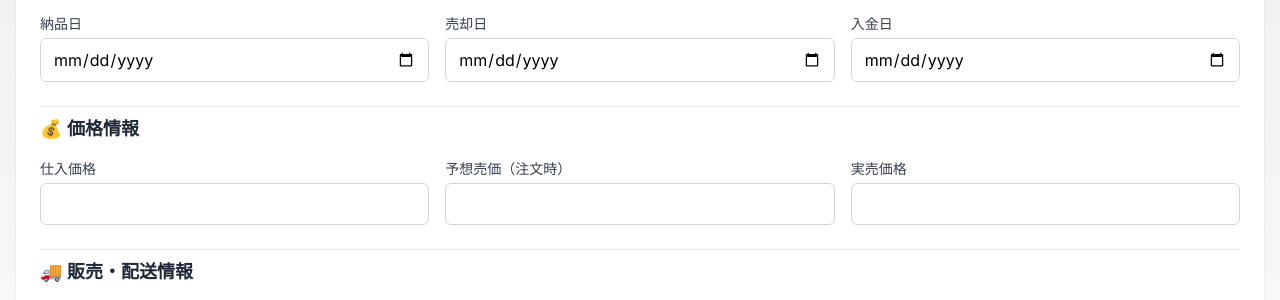
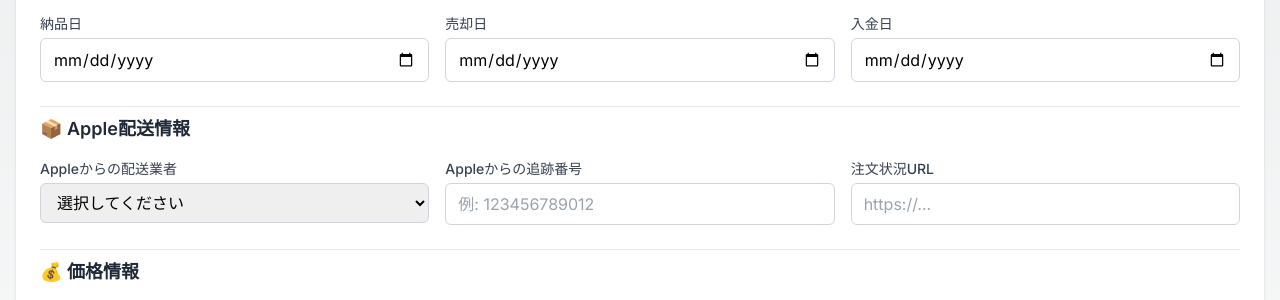
Before and after one commit to ponta-ta-taro/resale-tracker, a Next.js app: page /inventory/new in a window 1280 px wide. Shown: the part 1383-1683 px from the top of the page. Built offline with nearby package versions, Linux system fonts and the light colour scheme; no server answers; the database is empty.

Commit message:
Add Apple shipping information fields to inventory

```diff
--- a/app/inventory/[id]/page.tsx
+++ b/app/inventory/[id]/page.tsx
@@ -343,6 +343,64 @@ export default function InventoryDetailPage({ params }: { params: { id: string }
                             <span className="ml-2 text-gray-900">{inventory.credit_card || '-'}</span>
                         </div>
 
+                        {/* Apple配送情報 */}
+                        {(inventory.apple_carrier || inventory.apple_tracking_number || inventory.order_tracking_url) && (
+                            <>
+                                <div className="col-span-3 border-t border-gray-200 pt-4 mt-4">
+                                    <h3 className="text-lg font-semibold text-gray-800 mb-3">📦 Apple配送情報</h3>
+                                </div>
+                                {inventory.apple_carrier && (
+                                    <div>
+                                        <span className="text-gray-500">Appleからの配送業者:</span>
+                                        <span className="ml-2 text-gray-900">{inventory.apple_carrier}</span>
+                                    </div>
+                                )}
+                                {inventory.apple_tracking_number && (
+                                    <div>
+                                        <span className="text-gray-500">Appleからの追跡番号:</span>
+                                        <span className="ml-2 text-gray-900">
+                                            {inventory.apple_carrier === 'ヤマト運輸' ? (
+                                                <a
+                                                    href={`https://toi.kuronekoyamato.co.jp/cgi-bin/tneko?number=${inventory.apple_tracking_number}`}
+                                                    target="_blank"
+                                                    rel="noopener noreferrer"
+                                                    className="text-blue-600 hover:underline"
+                                                >
+                                                    {inventory.apple_tracking_number} 🔗
+                                                </a>
+                                            ) : inventory.apple_carrier === '日本郵便（ゆうパック）' ? (
+                                                <a
+                                                    href={`https://trackings.post.japanpost.jp/services/srv/search/direct?reqCodeNo1=${inventory.apple_tracking_number}&locale=JP`}
+                                                    target="_blank"
+                                                    rel="noopener noreferrer"
+                                                    className="text-blue-600 hover:underline"
+                                                >
+                                                    {inventory.apple_tracking_number} 🔗
+                                                </a>
+                                            ) : (
+                                                inventory.apple_tracking_number
+                                            )}
+                                        </span>
+                                    </div>
+                                )}
+                                {inventory.order_tracking_url && (
+                                    <div>
+                                        <span className="text-gray-500">注文状況URL:</span>
+                                        <span className="ml-2">
+                                            <a
+                                                href={inventory.order_tracking_url}
+                                                target="_blank"
+                                                rel="noopener noreferrer"
+                                                className="text-blue-600 hover:underline break-all"
+                                            >
+                                                {inventory.order_tracking_url} 🔗
+                                            </a>
+                                        </span>
+                                    </div>
+                                )}
+                            </>
+                        )}
+
                         {/* Shipment Information */}
                         {inventory.shipment_id && (
                             <>
--- a/components/InventoryForm.tsx
+++ b/components/InventoryForm.tsx
@@ -47,6 +47,9 @@ export default function InventoryForm({ initialData, mode }: InventoryFormProps)
         contact_phone_id: initialData?.contact_phone_id || '',
         credit_card_id: initialData?.credit_card_id || '',
         apple_account: initialData?.apple_account || '',
+        apple_tracking_number: initialData?.apple_tracking_number || '',
+        apple_carrier: initialData?.apple_carrier || '',
+        order_tracking_url: initialData?.order_tracking_url || '',
     });
 
     // Fetch payment methods, apple accounts, and contact info on mount
@@ -420,6 +423,50 @@ export default function InventoryForm({ initialData, mode }: InventoryFormProps)
                 </div>
             </div>
 
+            {/* Apple配送情報 */}
+            <div className={sectionClass}>
+                <h3 className={sectionTitleClass}>📦 Apple配送情報</h3>
+                <div className="grid grid-cols-1 md:grid-cols-3 gap-4">
+                    <div>
+                        <label className={labelClass}>Appleからの配送業者</label>
+                        <select
+                            name="apple_carrier"
+                            value={formData.apple_carrier || ''}
+                            onChange={handleChange}
+                            className={inputClass}
+                        >
+                            <option value="">選択してください</option>
+                            <option value="ヤマト運輸">ヤマト運輸</option>
+                            <option value="日本郵便（ゆうパック）">日本郵便（ゆうパック）</option>
+                            <option value="佐川急便">佐川急便</option>
+                            <option value="その他">その他</option>
+                        </select>
+                    </div>
+                    <div>
+                        <label className={labelClass}>Appleからの追跡番号</label>
+                        <input
+                            type="text"
+                            name="apple_tracking_number"
+                            value={formData.apple_tracking_number || ''}
+                            onChange={handleChange}
+                            className={inputClass}
+                            placeholder="例: 123456789012"
+                        />
+                    </div>
+                    <div>
+                        <label className={labelClass}>注文状況URL</label>
+                        <input
+                            type="text"
+                            name="order_tracking_url"
+                            value={formData.order_tracking_url || ''}
+                            onChange={handleChange}
+                            className={inputClass}
+                            placeholder="https://..."
+                        />
+                    </div>
+                </div>
+            </div>
+
             {/* 価格情報 */}
             <div className={sectionClass}>
                 <h3 className={sectionTitleClass}>💰 価格情報</h3>
```
Also changed, not shown: types/index.ts (+8 -3 lines).
